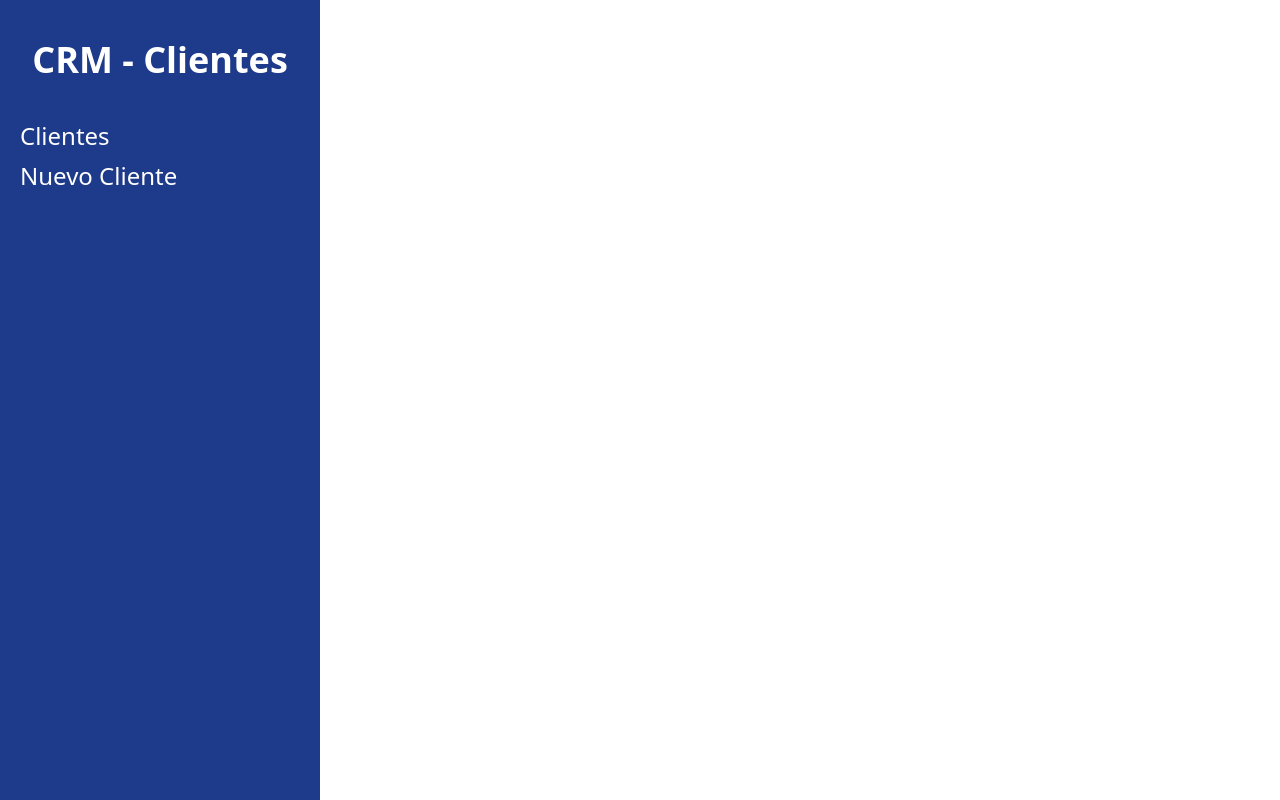
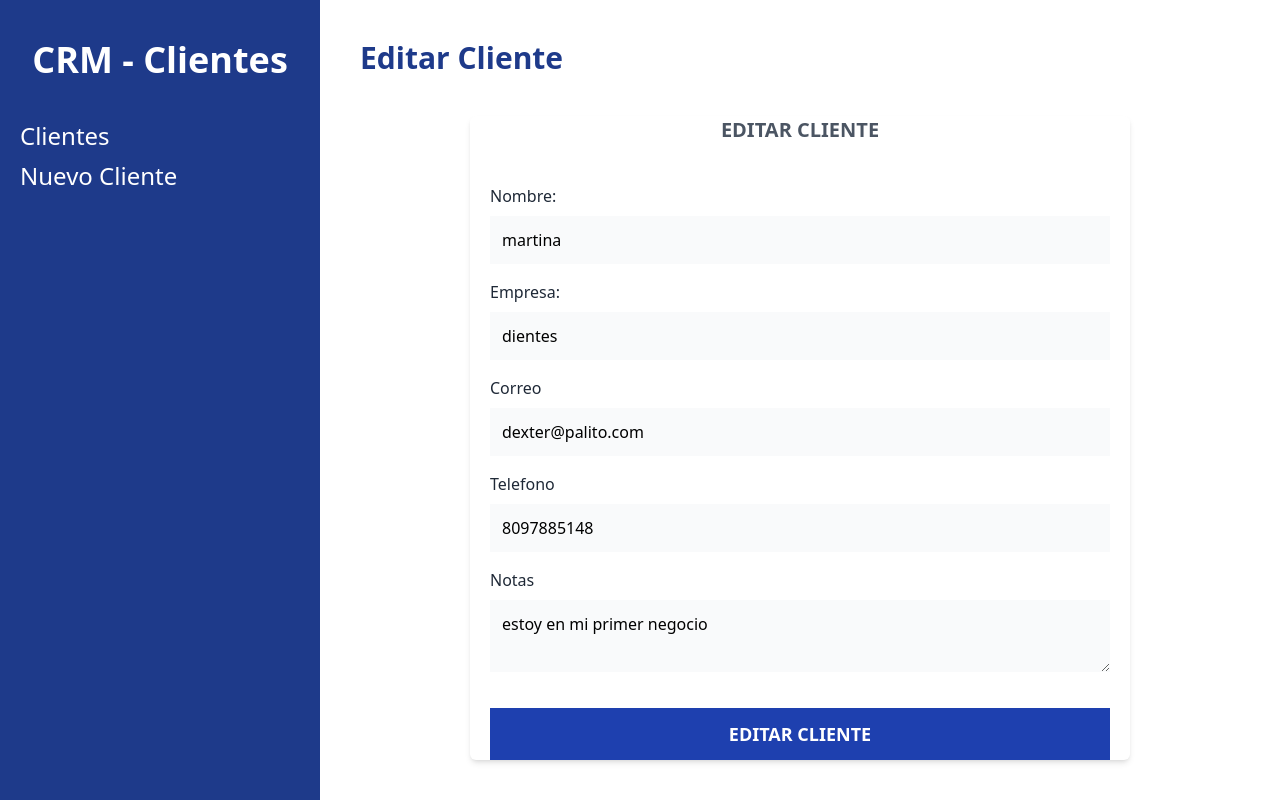
Before and after one commit to danamariacruz/CRM-Clientes-React, a React (Vite) app: page /clientes/editar/1 in a window 1280 px wide. Built offline with nearby package versions, Linux system fonts and the light colour scheme; data requests are answered from the project's data file.

Commit message:
Editando un cliente

```diff
--- a/db.json
+++ b/db.json
@@ -1,19 +1,28 @@
 {
   "clientes": [
     {
-      "nombre": "comida",
+      "nombre": "martina",
       "empresa": "dientes",
       "correo": "dexter@palito.com",
       "telefono": "8097885148",
-      "notas": "qq",
+      "notas": "estoy en mi primer negocio",
       "id": 1
     },
     {
-      "nombre": "antologia",
+      "nombre": "luisa",
       "empresa": "dientes",
       "correo": "dexter@palito.com",
       "telefono": "8097885148",
+      "notas": "probando",
       "id": 2
+    },
+    {
+      "nombre": "Pedro",
+      "empresa": "mecanico",
+      "correo": "oedroelmecanico@gmail.com",
+      "telefono": "8097885965",
+      "notas": "soy nuevo en el negocio",
+      "id": 3
     }
   ]
 }
--- a/src/components/Clientes.jsx
+++ b/src/components/Clientes.jsx
@@ -16,7 +16,9 @@ const Clientes = ({cliente}) => {
       <td className="p-3">{cliente.empresa}</td>
       <td className="p-3">
           <div className="content-center ml-24">
-          <button type="button" className="bg-blue-600 hover:bg-blue-700 text-white p-2 uppercase fond-bold text-xs" >Editar</button> <button type="button" className="bg-red-600 hover:bg-red-700 text-white p-2 uppercase fond-bold text-xs" >Eliminar</button>
+          <button type="button" className="bg-blue-600 hover:bg-blue-700 text-white p-2 uppercase fond-bold text-xs"
+            onClick={() => navegate(`/clientes/editar/${cliente.id}`)}>Editar</button>
+          <button type="button" className="bg-red-600 hover:bg-red-700 text-white p-2 uppercase fond-bold text-xs" >Eliminar</button>
           </div>
       </td>
     </tr>
--- a/src/components/Formulario.jsx
+++ b/src/components/Formulario.jsx
@@ -4,7 +4,7 @@ import {useNavigate} from 'react-router-dom'
 import * as Yup from 'yup'
 import ErrorAlert from './ErrorAlert'
 
-const Formulario = () => {
+const Formulario = ({cliente,cargando}) => {
 
     const navegate = useNavigate()
 
@@ -17,15 +17,31 @@ const Formulario = () => {
 
     const handleSubmit = async (valores)  => {
         try {
+            let respuesta ;
+           if (cliente.id) {
+            const url=`http://localhost:4000/clientes/${cliente.id}`
+
+            respuesta = await fetch(url, {
+                method: 'PUT',
+                body: JSON.stringify(valores),
+                headers: {
+                    'Content-Type': 'application/json'
+                  }
+                })
+
+           }
+           else
+           {
             const url='http://localhost:4000/clientes'
 
-            const respuesta = await fetch(url, {
+            respuesta = await fetch(url, {
                 method: 'POST',
                 body: JSON.stringify(valores),
                 headers: {
                     'Content-Type': 'application/json'
                   }
                 })
+           }
 
            await respuesta.json()
 
@@ -37,17 +53,20 @@ const Formulario = () => {
     }
 
   return (
+      cargando ? 'Cargando ...' : (
         <div className="bg-white mt-10 px-5 ppy-10 rounded-md shadow-md md: w-3/4 mx-auto">
-    <h1 className="text-gray-600 font-bold text-xl uppercase text-center"> Nuevo Cliente</h1>
+        <h1 className="text-gray-600 font-bold text-xl uppercase text-center">{cliente?.nombre ? 'Editar cliente' : 'Agregar cliente'}</h1>
 
         <Formik
             initialValues={{
-            nombre: '',
-            empresa: '',
-            correo:'',
-            telefono: '',
-            notas: ''
+                nombre: cliente?.nombre ?? "", //esta es una forma de escribir un termario en react, funcina de la misma manera
+                empresa: cliente?.empresa  ?? "",
+                correo:cliente?.correo ?? "",
+                telefono: cliente?.telefono ?? "",
+                notas: cliente?.notas ?? ""
             }}
+
+            enableReinitialize={true}
 
             onSubmit={async (values,{resetForm}) => {
                 await handleSubmit(values)
@@ -97,12 +116,18 @@ const Formulario = () => {
                     <Field as="textarea" name="notas" type="password" className="mt-2 block w-full p-3 bg-gray-50" placeholder="Nota del cliente" />
                 </div>
 
-            <input type="submit" value="Agregar" className="mt-5 w-full bg-blue-800 p-3 text-white uppercase font-bold text-lg" />
+                <input type="submit" value={cliente?.nombre ? 'Editar cliente' : 'Agregar cliente'} className="mt-5 w-full bg-blue-800 p-3 text-white uppercase font-bold text-lg" />
             </Form>
             )}}
         </Formik>
         </div>
     )
+  )
+}
+
+Formulario.defaultProps = {
+    cliente:{},
+    cargando:false
 }
 
 export default Formulario
--- a/src/paginas/EditarCliente.jsx
+++ b/src/paginas/EditarCliente.jsx
@@ -1,10 +1,43 @@
-import React from 'react'
+import Formulario from '../components/Formulario'
+import {useParams} from 'react-router-dom'
+import { useState,useEffect } from 'react'
 
 const EditarCliente = () => {
+
+  const {id} = useParams()
+  const [cliente, setCliente] = useState({})
+  const [cargando,setCargando] = useState(true)
+
+  useEffect(() => {
+
+      const obtenerCliente = async () => {
+          try {
+              const url=`http://localhost:4000/clientes/${id}`
+
+              const respuesta = await fetch(url)
+              const resultado = await respuesta.json()
+
+              setCliente(resultado)
+
+          } catch (error) {
+              console.log(error)
+          }
+          setCargando(!cargando)
+      }
+      obtenerCliente()
+  }, [])
+
   return (
-    <div>
+    <>
+     <h1 className="font-black text-3xl text-blue-900">Editar Cliente</h1>
+     {cliente?.nombre ? (
+       <Formulario
+       cliente={cliente}
+       cargando={cargando}
+      />
+     ) : <p><span className="text-red-600 font-bold">El id del cliente {cliente.nombre} no es valido</span></p>}
 
-    </div>
+    </>
   )
 }
 
--- a/src/paginas/VerCliente.jsx
+++ b/src/paginas/VerCliente.jsx
@@ -25,6 +25,7 @@ const VerCliente = () => {
         }
         obtenerCliente()
     }, [])
+
   return (
 
     cargando ? <p>Cargando ...</p> : Object.keys(cliente).length === 0 ? <p>No hay resultados</p> : (
```
Lines whose indentation alone changed are shown as unchanged.
